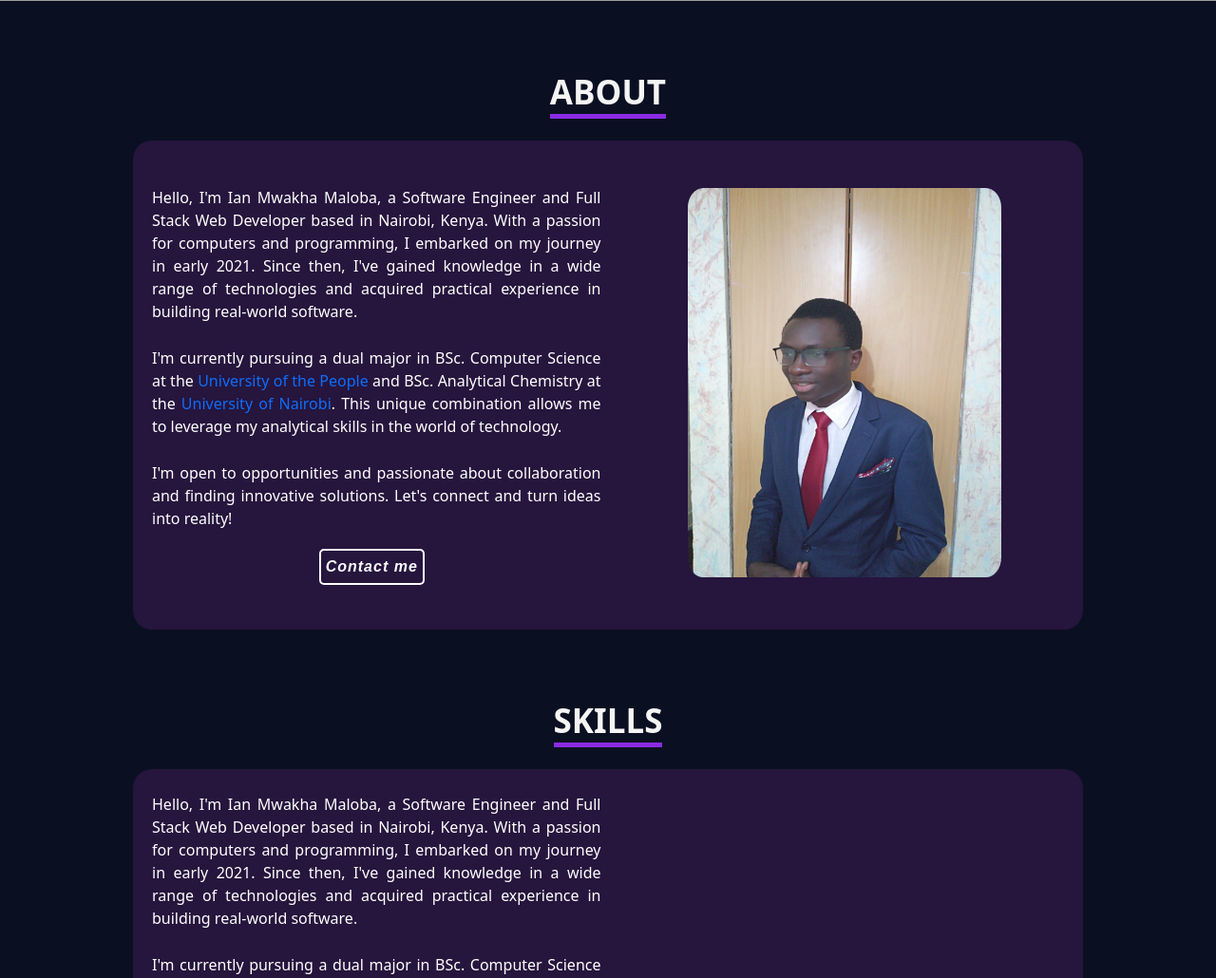
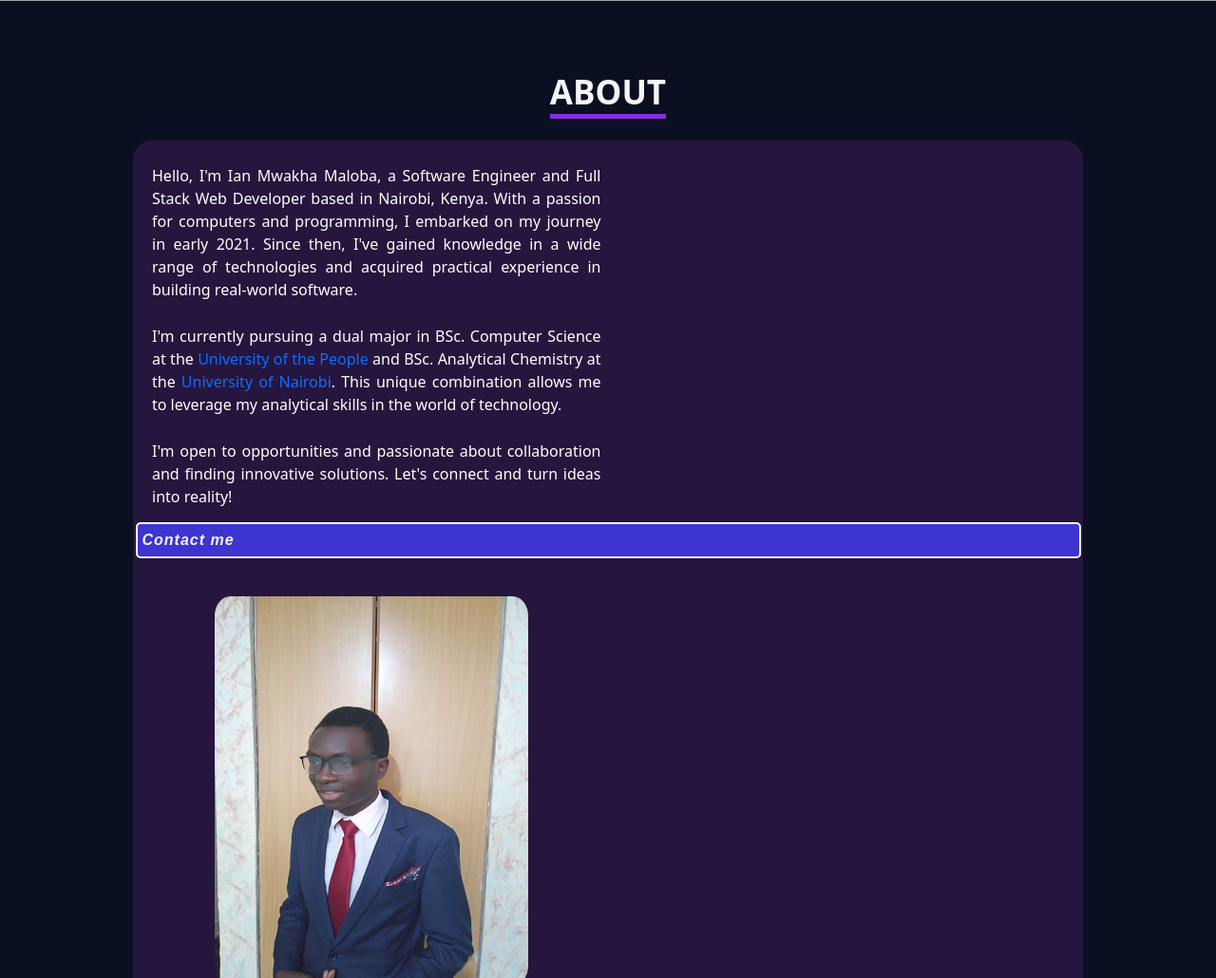
Before and after one commit to IanMalobaMwakha/Portfolio, a Django app: page / in a window 1280 px wide. Shown: the part 959-1989 px from the top of the page at 95% size. Run offline with Django 3.2, Linux system fonts and the light colour scheme; data comes from the database, SQL or seed files in the repository; some libraries are stand-ins or nearby versions; grey boxes are pictures that could not be loaded.

Commit message:
modified:   portfolio/core/templates/core/index.html modified:   portfolio/static/css/style.css

```diff
--- a/portfolio/core/templates/core/index.html
+++ b/portfolio/core/templates/core/index.html
@@ -71,10 +71,10 @@
         I'm open to opportunities and passionate about collaboration and finding innovative solutions. Let's connect and
         turn ideas into reality!
       </p>
-      <a href="#Contact" class="btn-contact-me"><em>Contact me</em></a>
-      <br>
-      <br>
     </div>
+    <a href="#Contact" class="btn-contact-me"><em>Contact me</em></a>
+    <br>
+    <br>
     <div class="col-sm-6 col-md-6 text-center">
       <div class="unnoficial_picture">
         <br>
--- a/portfolio/static/css/style.css
+++ b/portfolio/static/css/style.css
@@ -94,11 +94,12 @@
 
 .btn-contact-me {
     letter-spacing: 1px;
-    color: #fff;
+    color: whitesmoke;
     border: 2px solid #fff;
+    background-color: #3e34cf;
     border-radius: 5px;
-    margin-top: 10px;
-    padding: 10px 28px;
+    margin-top: 5px;
+    padding: 10px 15px;
     font-family: Poppins,sans-serif;
     font-size: 16px;
     font-weight: bold;
```
